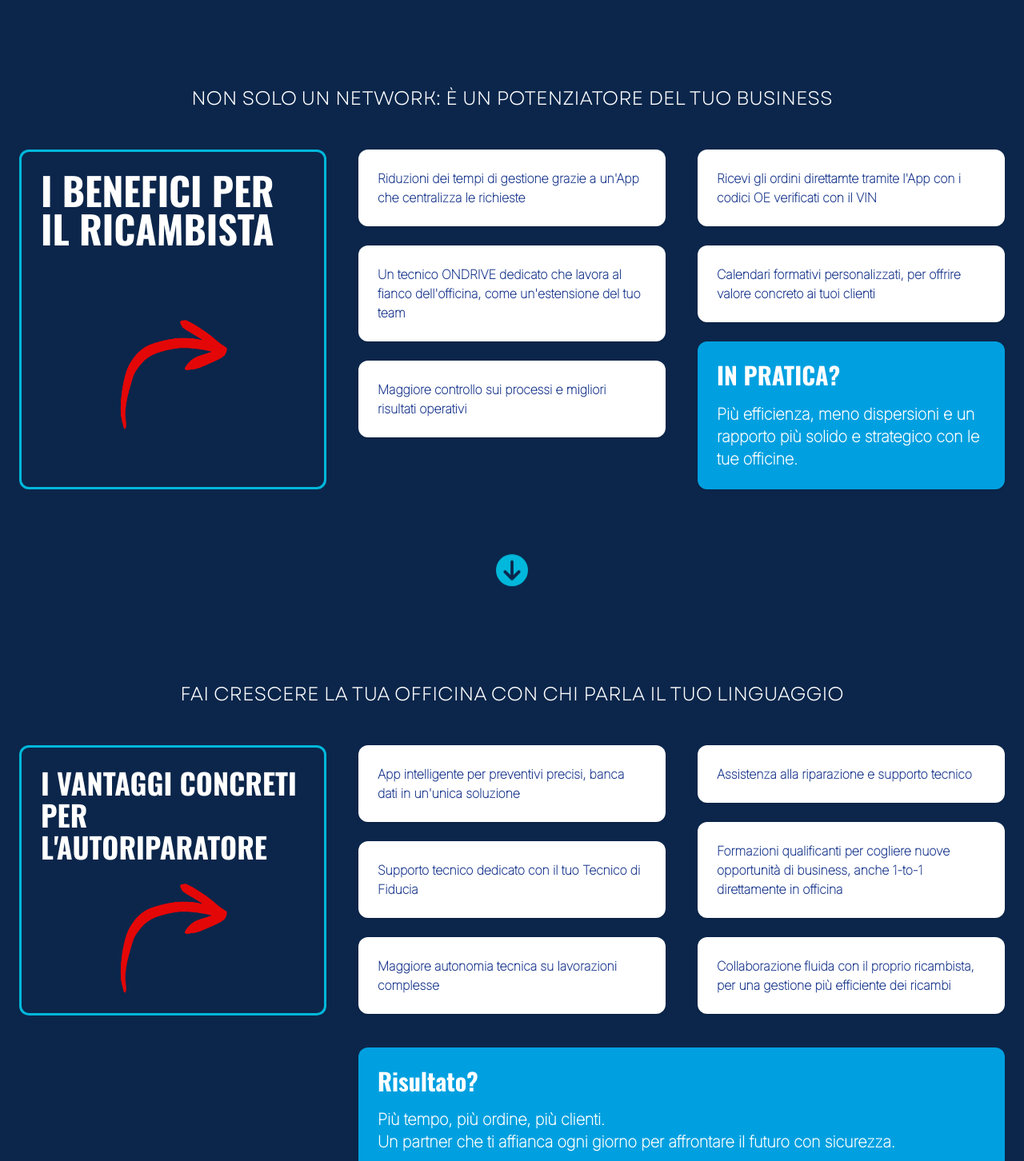
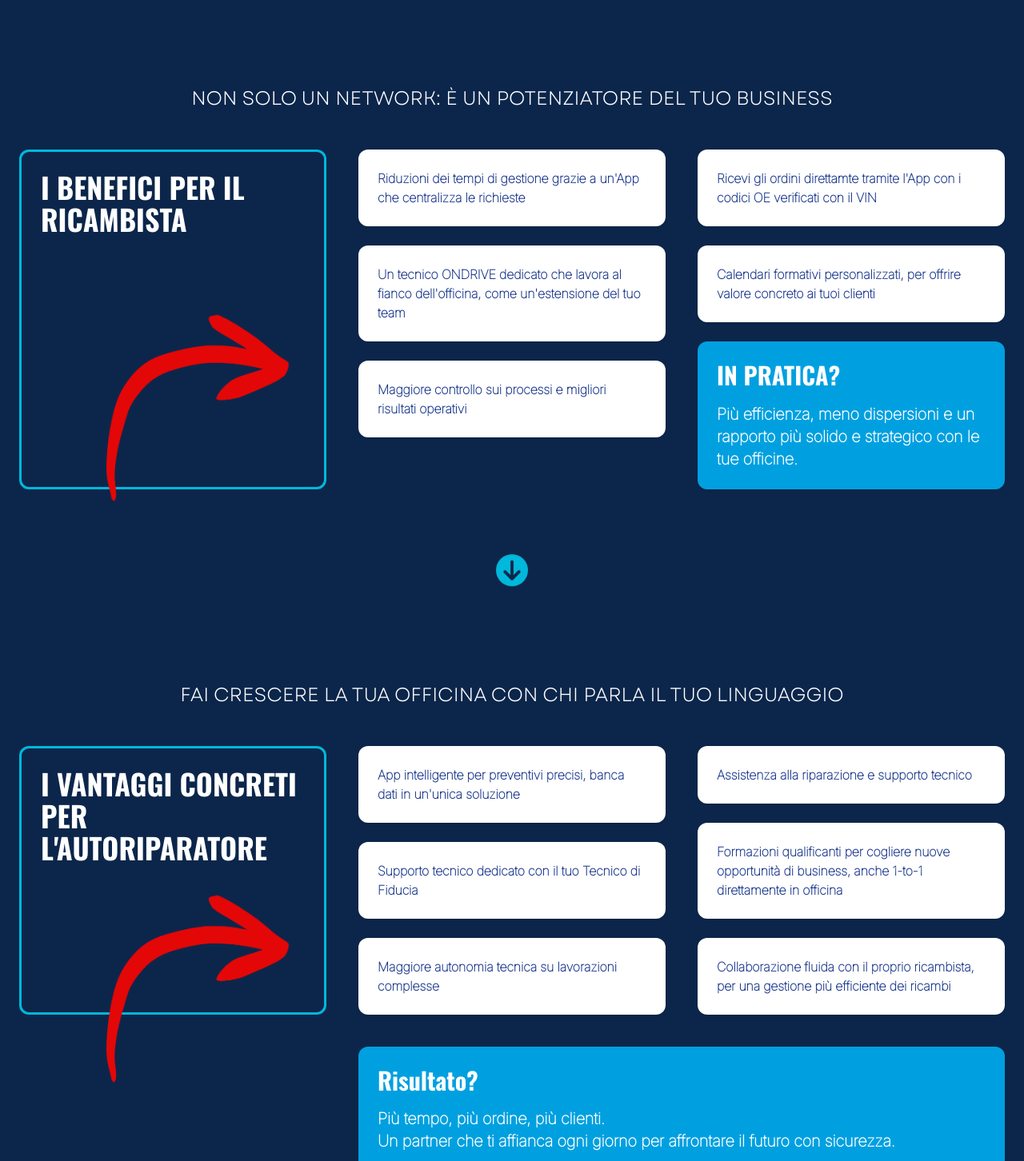
Before and after one commit to GianlucaLostuzzo/ondrive-frontend, a Next.js app: page /landing in a window 1280 px wide. Shown: the part 841-2293 px from the top of the page at 80% size. Built offline with nearby package versions, Linux system fonts and the light colour scheme.

Commit message:
Landing page fixed

```diff
--- a/app/landing/page.tsx
+++ b/app/landing/page.tsx
@@ -59,12 +59,24 @@ export default function LandingPage() {
             </h2>
 
             <div className="grid md:grid-cols-3 gap-10 text-left">
-              <div className='border-3 border-cyan-500 p-6 rounded-xl transition'>
-                <h3 className="text-5xl font-oswald font-bold mb-2 break-words">I BENEFICI PER IL RICAMBISTA</h3>
-                <div className="flex justify-center items-center">
-                  <img src="/icons/arrow.png" alt="arrow down" className="hidden h-35 mt-20 md:block"/>
-                  <PiArrowDown size={100} className="text-orange-500 mt-4 md:hidden"/>
-                </div>
+              <div className="relative border-3 border-cyan-500 p-6 rounded-xl transition">
+                <h3 className="text-4xl font-oswald font-bold mb-2 break-words">
+                  I BENEFICI PER IL RICAMBISTA
+                </h3>
+
+                {/* freccia */}
+                <img
+                  src="/icons/arrow.png"
+                  alt="arrow down"
+                  className="absolute hidden md:block top-50 right-10 w-60"
+                />
+
+                {/* versione mobile */}
+                <img
+                  src="/icons/arrow.png"
+                  alt="arrow down"
+                  className="absolute rotate-90 md:hidden top-25 left-95 w-15"
+                />
               </div>
 
               <div className="space-y-6">
@@ -113,12 +125,24 @@ export default function LandingPage() {
             </h2>
 
             <div className="grid md:grid-cols-3 gap-10 text-left">
-              <div className='border-3 border-cyan-500 p-6 rounded-xl transition'>
-                <h3 className="text-4xl font-oswald font-bold mb-2 break-words">I VANTAGGI CONCRETI PER L'AUTORIPARATORE</h3>
-                <div className="flex justify-center">
-                  <img src="/icons/arrow.png" alt="arrow down" className="hidden h-35 mt-4 md:block"/>
-                  <PiArrowDown size={100} className="text-orange-500 mt-4 md:hidden"/>
-                </div>
+              <div className="relative border-3 border-cyan-500 p-6 rounded-xl transition">
+                <h3 className="text-4xl font-oswald font-bold mb-2 break-words">
+                  I VANTAGGI CONCRETI PER L'AUTORIPARATORE
+                </h3>
+
+                {/* freccia */}
+                <img
+                  src="/icons/arrow.png"
+                  alt="arrow down"
+                  className="absolute hidden md:block top-45 right-10 w-60"
+                />
+
+                {/* versione mobile */}
+                <img
+                  src="/icons/arrow.png"
+                  alt="arrow down"
+                  className="absolute rotate-90 md:hidden top-25 left-95 w-15"
+                />
               </div>
 
               <div className="space-y-6">
```
